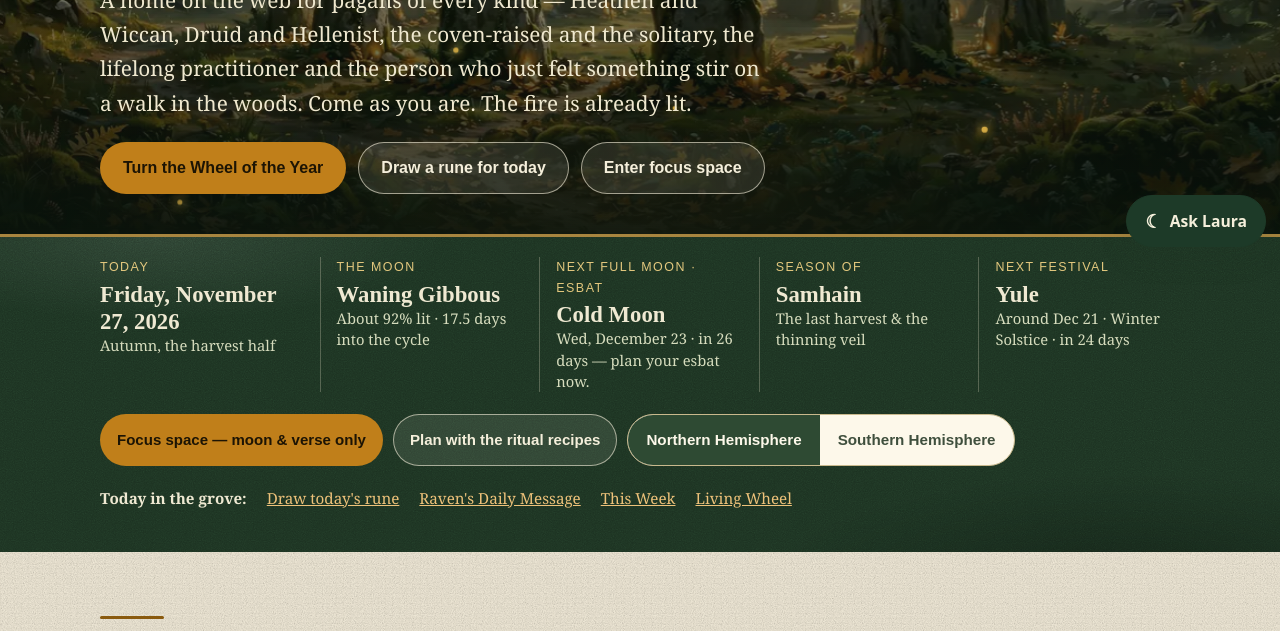
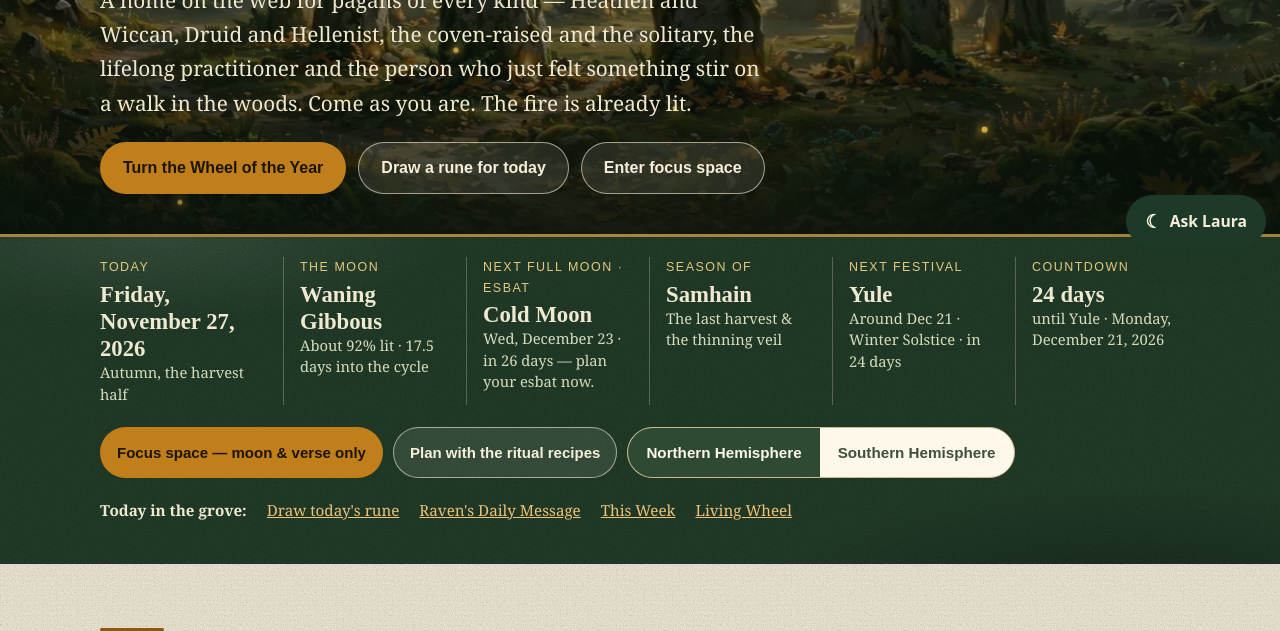
Before and after one commit to gkeefers-netizen/the-open-grove, a plain HTML site: page index.html in a window 1280 px wide. Shown: the part 469-1100 px from the top of the page. Drawn offline with Linux system fonts and the light colour scheme.

Commit message:
Phase 1 (live): Yule countdown + noscript fallbacks for daily fields

```diff
--- a/index.html
+++ b/index.html
@@ -169,7 +169,7 @@ nav{position:sticky;top:0;z-index:60;background:color-mix(in srgb, var(--bg) 94%
 
 /* Today strip — stone texture */
 .today{background-color:var(--moss-deep);background-image:var(--parchment-noise), radial-gradient(ellipse 420px 120px at 12% 0%, rgba(255,255,255,.07), transparent 70%), radial-gradient(ellipse 520px 160px at 88% 110%, rgba(0,0,0,.28), transparent 70%);background-blend-mode:overlay, normal, normal;color:#efe9d2;border-top:3px solid var(--gold-line)}
-.today-in{max-width:1120px;margin:0 auto;padding:20px 20px 22px;display:grid;grid-template-columns:repeat(5,1fr);gap:18px}
+.today-in{max-width:1120px;margin:0 auto;padding:20px 20px 22px;display:grid;grid-template-columns:repeat(6,1fr);gap:18px}
 .today .cell{border-left:1px solid rgba(233,226,200,.28);padding-left:16px;min-width:0}
 .today .cell:first-child{border-left:none;padding-left:0}
 .today .k{font-family:"Alegreya Sans",sans-serif;font-size:.78rem;letter-spacing:.12em;text-transform:uppercase;color:#e3c87e}
@@ -468,13 +468,14 @@ html.hc .hero-glow,html.hc .hero-embers{display:none}
 
 <div class="today" role="region" aria-label="Today in the turning year">
   <div class="today-in">
-    <div class="cell"><div class="k">Today</div><div class="v" id="t-date">—</div><div class="s" id="t-season">—</div></div>
-    <div class="cell"><div class="k">The Moon</div><div class="v" id="t-moon">—</div><div class="s" id="t-moon-s">—</div></div>
-    <div class="cell"><div class="k">Next full moon · Esbat</div><div class="v" id="t-esbat">—</div><div class="s" id="t-esbat-s">—</div></div>
-    <div class="cell"><div class="k">Season of</div><div class="v" id="t-fest">—</div><div class="s" id="t-fest-s">—</div></div>
-    <div class="cell"><div class="k">Next festival</div><div class="v" id="t-next">—</div><div class="s" id="t-next-s">—</div></div>
+    <div class="cell"><div class="k">Today</div><div class="v" id="t-date">Friday, November 27, 2026</div><div class="s" id="t-season">Autumn, the harvest half</div></div>
+    <div class="cell"><div class="k">The Moon</div><div class="v" id="t-moon">Waning Gibbous</div><div class="s" id="t-moon-s">About 92% lit · 17.5 days into the cycle</div></div>
+    <div class="cell"><div class="k">Next full moon · Esbat</div><div class="v" id="t-esbat">Cold Moon</div><div class="s" id="t-esbat-s">Wed, December 23 · in 26 days — plan your esbat now.</div></div>
+    <div class="cell"><div class="k">Season of</div><div class="v" id="t-fest">Samhain</div><div class="s" id="t-fest-s">The last harvest &amp; the thinning veil</div></div>
+    <div class="cell"><div class="k">Next festival</div><div class="v" id="t-next">Yule</div><div class="s" id="t-next-s">Around Dec 21 · Winter Solstice · in 24 days</div></div>
+    <div class="cell"><div class="k">Countdown</div><div class="v" id="t-count">24 days</div><div class="s" id="t-count-s">until Yule · Monday, December 21, 2026</div></div>
   </div>
-  <noscript><p style="text-align:center;font-size:.95rem;padding:6px 20px 0">The date, moon, and next festival above are filled in by a small script on this page — with JavaScript off they stay blank. The same dates are on the <a href="wheel.html">Wheel of the Year</a> page.</p></noscript>
+  <noscript><p style="text-align:center;font-size:.95rem;padding:6px 20px 0">The dates above are as of Friday, November 27, 2026 — written into this page when it was last updated. With JavaScript on, the small script on this page refreshes them daily. The full festival calendar is on the <a href="wheel.html">Wheel of the Year</a> page.</p></noscript>
   <div class="today-actions">
     <button class="btn btn-gold btn-sm" id="focus-open-3" type="button">Focus space — moon &amp; verse only</button>
     <a class="btn btn-ghost btn-sm" href="library/recipes.html">Plan with the ritual recipes</a>
@@ -848,6 +849,14 @@ function fillToday(){
   var nx = nextFestival(now);
   document.getElementById('t-next').textContent = nx.f.name;
   document.getElementById('t-next-s').textContent = festDates(nx.f) + ' · in ' + nx.days + (nx.days===1?' day':' days');
+  var cd = document.getElementById('t-count');
+  if (cd) cd.textContent = nx.days + (nx.days===1?' day':' days');
+  var cds = document.getElementById('t-count-s');
+  if (cds){
+    var fd = new Date(now.getFullYear(), now.getMonth(), now.getDate());
+    fd.setDate(fd.getDate() + nx.days);
+    cds.textContent = 'until ' + nx.f.name + ' · ' + fd.toLocaleDateString(undefined, { weekday:'long', month:'long', day:'numeric', year:'numeric' });
+  }
 }
 fillToday();
 selectFestival(todayFestIdx);
```
Also changed, not shown: wisdom.html (+5 -4 lines).
